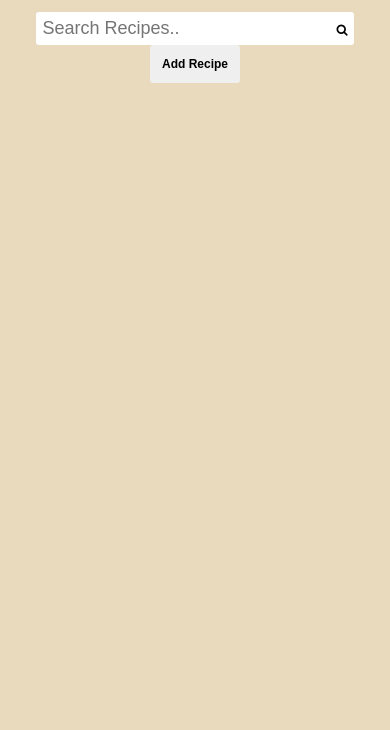
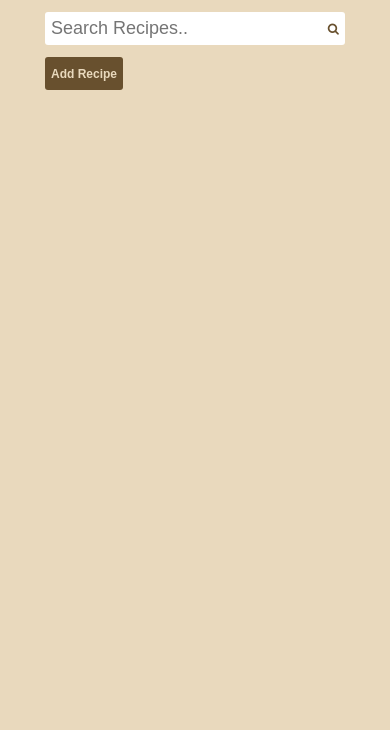
Before and after one commit to GSG-G8/cookingadventure, a website: page public/index.html in a window 390 px wide. Shown: the part 114-844 px from the top of the page. Drawn offline with Linux system fonts and the light colour scheme; files whose address does not match are found by name.

Commit message:
changed some classes names and edited few styles relates #1

```diff
--- a/public/css/style.css
+++ b/public/css/style.css
@@ -17,11 +17,11 @@
 .header_logo{
     margin: 2rem 0;
 }
-.header_form_label{
+.header_search_label{
     position: fixed;
     right: 7000px;
 }
-.header_form{
+.header_search{
     width: 35rem;
     display: flex;
     flex-direction: row;
@@ -29,25 +29,52 @@
     flex-wrap: wrap;
     align-items: center;
 }
-.header_form_wrapper{
+.header_search_wrapper{
     background: white;
     border-radius: 3px;
     padding: 3px;
+    display: flex;
+    justify-content: space-between;
 }
-.header_form_input{
+.header_search_input{
  width: 24rem;
  padding: 0.25rem;
  font-size: 1.5rem;
  background: white;
 }
-.header_form_search_btn{
+.header_search_btn{
     margin-right: 0.25rem;
     background: white;
     cursor: pointer;
+    color: #68502E;
+    align-self: center;
 }
-.header_form_addbtn{
+.header_addbtn{
     cursor: pointer;
-    padding: 1rem;
+    height: 2.75rem;
+    padding: 0 0.5rem;
+    text-align: center;
     font-weight: bold;
     border-radius: 3px;
+    background: #68502E;
+    color: #e9d9bd;
 }
+
+
+
+@media only screen and (max-width: 430px) {
+    .header_search{
+        width: 25rem;
+        justify-content: space-between;
+        align-content: center;
+    }
+    .header_search_wrapper{
+        width: 100%;
+    }
+    .header_search_input{
+        width: 20rem;
+    }
+    .header_addbtn{
+        margin-top: 1rem;
+    }
+  }
--- a/public/index.html
+++ b/public/index.html
@@ -16,18 +16,18 @@
       <div class="header_logo">
         <img src="./img/logo2.png" alt="logo"/>
       </div>
-      <div class="header_form">
-        <label for="search" class="header_form_label">Search for recipes</label>
-        <div class="header_form_wrapper">
+      <div class="header_search">
+        <label for="search" class="header_search_label">Search for recipes</label>
+        <div class="header_search_wrapper">
           <input
             type="text"
             placeholder="Search Recipes.."
             id="search"
-            class="header_form_input"
+            class="header_search_input"
           />
-         <i class="fa fa-search header_form_search_btn"></i>
+         <i class="fa fa-search header_search_btn"></i>
         </div>
-        <button type="submit" class="header_form_addbtn">Add Recipe</button>
+        <button type="submit" class="header_addbtn">Add Recipe</button>
       </div>
     </header>
     <main></main>
```
